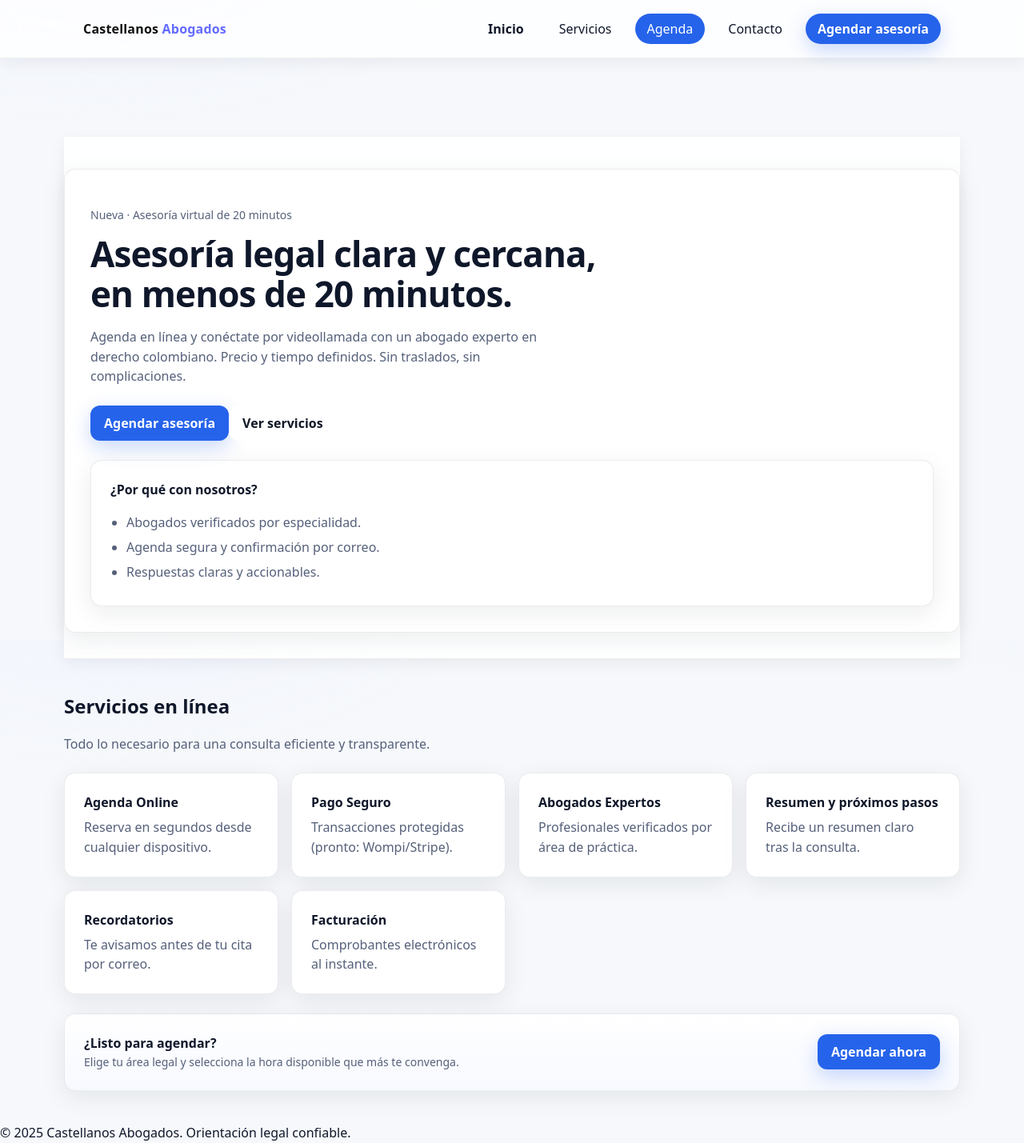
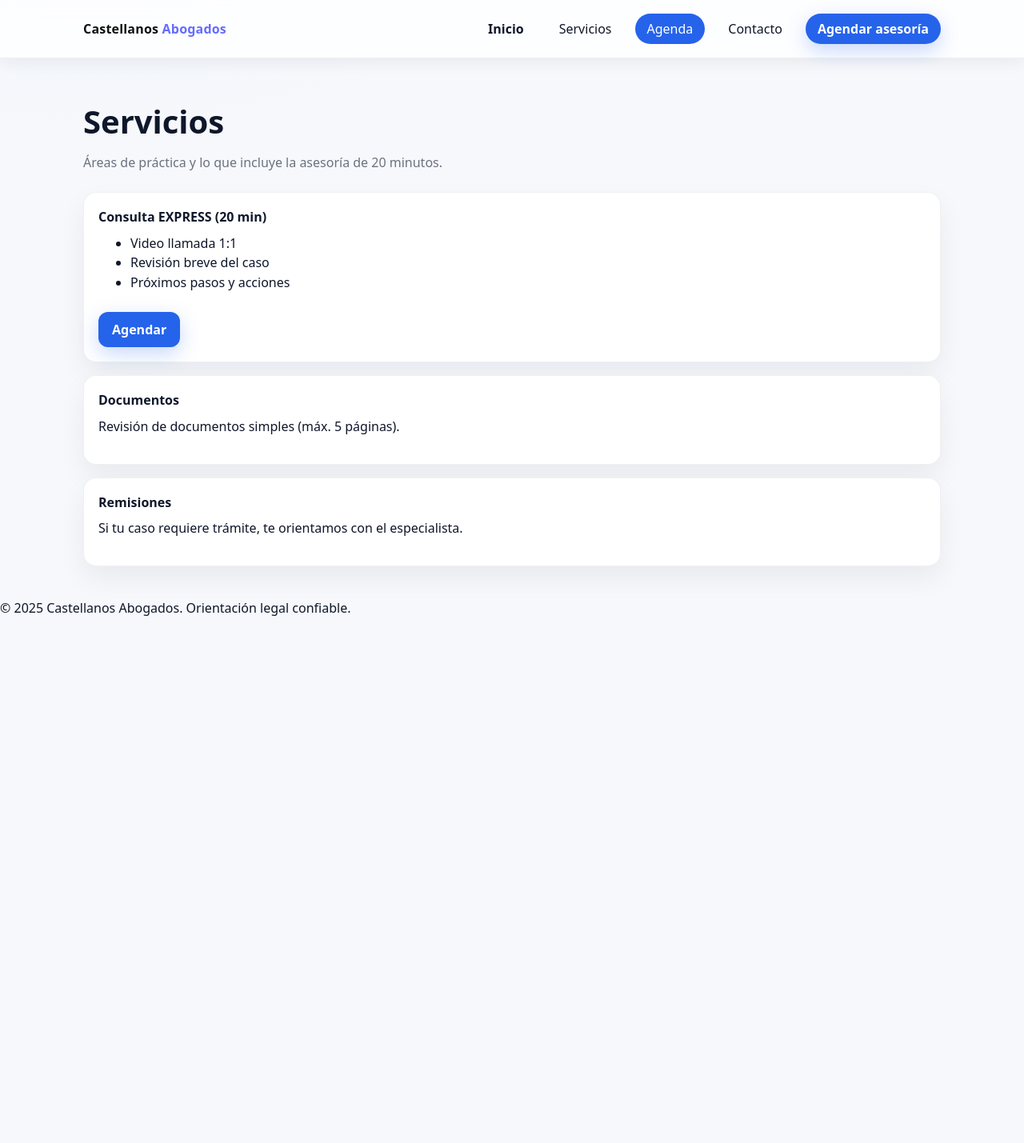
Before and after one commit to jjonnas1/castellanosabogados, a Next.js app: page / in a window 1280 px wide. Shown: the whole page at 80% size. After the commit the page ends 800 px from the top, so only its background shows below. Built offline with nearby package versions, Linux system fonts and the light colour scheme.

Commit message:
Update page.tsx

```diff
--- a/app/page.tsx
+++ b/app/page.tsx
@@ -1,79 +1,39 @@
-export default function Page() {
+// app/servicios/page.tsx
+import Link from "next/link";
+
+export default function ServiciosPage() {
   return (
-    <main>
-      <header className="wrap hero">
-        <div className="hero__panel">
-          <p className="kicker">Nueva · Asesoría virtual de 20 minutos</p>
+    <main className="section">
+      <div className="wrap">
+        <h1 className="h1">Servicios</h1>
+        <p className="muted">
+          Áreas de práctica y lo que incluye la asesoría de 20 minutos.
+        </p>
 
-          <h1 className="hero__title">
-            Asesoría legal clara y cercana,<br />en menos de 20 minutos.
-          </h1>
-
-          <p className="hero__lead">
-            Agenda en línea y conéctate por videollamada con un abogado experto en derecho colombiano.
-            Precio y tiempo definidos. Sin traslados, sin complicaciones.
-          </p>
-
-          <div className="stack-s">
-            <a className="btn btn--primary" href="/agenda">Agendar asesoría</a>
-            <a className="btn" href="#servicios">Ver servicios</a>
+        <div className="grid mt-24" style={{gridTemplateColumns: "repeat(12,1fr)", gap: 16}}>
+          <div className="panel" style={{gridColumn: "span 12"}}>
+            <strong>Consulta EXPRESS (20 min)</strong>
+            <ul className="list mt-8">
+              <li>Video llamada 1:1</li>
+              <li>Revisión breve del caso</li>
+              <li>Próximos pasos y acciones</li>
+            </ul>
+            <div className="mt-24">
+              <Link href="/agenda" className="btn btn--primary">Agendar</Link>
+            </div>
           </div>
 
-          <div className="stack-m note" aria-labelledby="why">
-            <strong id="why">¿Por qué con nosotros?</strong>
-            <ul>
-              <li>Abogados verificados por especialidad.</li>
-              <li>Agenda segura y confirmación por correo.</li>
-              <li>Respuestas claras y accionables.</li>
-            </ul>
+          <div className="panel" style={{gridColumn: "span 12"}}>
+            <strong>Documentos</strong>
+            <p className="mt-8">Revisión de documentos simples (máx. 5 páginas).</p>
+          </div>
+
+          <div className="panel" style={{gridColumn: "span 12"}}>
+            <strong>Remisiones</strong>
+            <p className="mt-8">Si tu caso requiere trámite, te orientamos con el especialista.</p>
           </div>
         </div>
-      </header>
-
-      <section id="servicios" className="wrap section">
-        <h2 className="section__title">Servicios en línea</h2>
-        <p className="section__lead">Todo lo necesario para una consulta eficiente y transparente.</p>
-
-        <div className="grid">
-          <article className="card">
-            <h3>Agenda Online</h3>
-            <p>Reserva en segundos desde cualquier dispositivo.</p>
-          </article>
-
-          <article className="card">
-            <h3>Pago Seguro</h3>
-            <p>Transacciones protegidas (pronto: Wompi/Stripe).</p>
-          </article>
-
-          <article className="card">
-            <h3>Abogados Expertos</h3>
-            <p>Profesionales verificados por área de práctica.</p>
-          </article>
-
-          <article className="card">
-            <h3>Resumen y próximos pasos</h3>
-            <p>Recibe un resumen claro tras la consulta.</p>
-          </article>
-
-          <article className="card">
-            <h3>Recordatorios</h3>
-            <p>Te avisamos antes de tu cita por correo.</p>
-          </article>
-
-          <article className="card">
-            <h3>Facturación</h3>
-            <p>Comprobantes electrónicos al instante.</p>
-          </article>
-        </div>
-
-        <div className="stack-m cta">
-          <div>
-            <div className="cta__title">¿Listo para agendar?</div>
-            <div className="cta__muted">Elige tu área legal y selecciona la hora disponible que más te convenga.</div>
-          </div>
-          <a className="btn btn--primary" href="/agenda">Agendar ahora</a>
-        </div>
-      </section>
+      </div>
     </main>
   );
 }
```
